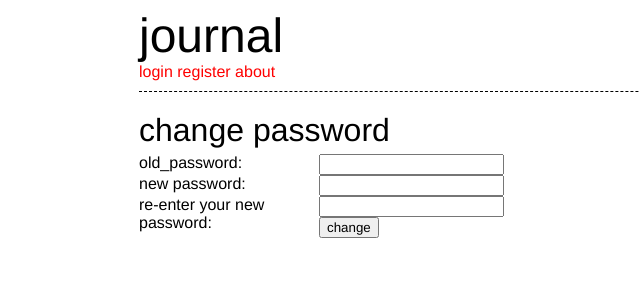
After one commit to drewbharris/journal, a Python web app: template templates/main/change_password.html in a window 1280 px wide. The commit adds this page. Shown: the top 300 px of the page, without its empty margins (151-791 px from the left). Run offline with Jinja, Linux system fonts and the light colour scheme; the template is opened without the code that fills it, so the values that code supplies are empty, except form fields; form fields are guessed from the names that the template uses.

Commit message:
added [non-functional] password reset form

```diff
--- a/templates/base.html
+++ b/templates/base.html
@@ -61,8 +61,10 @@ a:hover
 			journal
 		</div>
 		{% if user.is_authenticated %}
+		<a href="/you">you</a>
 		<a href="/post">post</a>
 		<a href="/logout/">logout</a>
+		<a href="/you/change_password">change password</a>
 		<a href="/about">about</a>
 		{% else %}
 		<a href="/login/">login</a>
--- /dev/null
+++ b/templates/main/change_password.html
@@ -0,0 +1,52 @@
+{% extends "base.html" %}
+
+{% block title %}change password{% endblock %}
+{% block heading %}change password{% endblock %}
+
+{% block content %}
+
+<form action="" method="post">
+        <div class="field">
+
+        <div class="reg_field"><label for="old_password">old_password:</label></div>
+        {{ form.old_password }}
+
+        {% if form.old_password.errors %}
+            {% for error in form.old_password.errors %}
+                <span class="error_msg">
+                {{ error }}<br>
+                </span>
+
+            {% endfor %}
+        {% endif %}
+        </div>
+        <div class="field">
+
+        <div class="reg_field"><label for="new_password1">new password:</label></div>
+        {{ form.new_password1 }}
+
+        {% if form.new_password1.errors %}
+            {% for error in form.new_password1.errors %}
+                <span class="error_msg">
+                {{ error }}<br>
+                </span>
+
+            {% endfor %}
+        {% endif %}
+        </div>
+        <div class="field">
+        <div class="reg_field"><label for="new_password2">re-enter your new password:</label></div>
+        {{ form.new_password2 }}
+
+        {% if form.new_password2.errors %}
+            {% for error in form.new_password2.errors %}
+                <span class="error_msg">
+                {{ error }}<br>
+                </span>
+
+            {% endfor %}
+        {% endif %}
+        </div>
+        <input type="submit" value="change">
+</form>
+{% endblock %}
--- a/templates/main/profile.html
+++ b/templates/main/profile.html
@@ -1,7 +1,7 @@
 {% extends "base.html" %}
 
 
-{% block title %}profile{% endblock %}
+{% block title %}you{% endblock %}
 
 {% block heading %}you{% endblock %}
 
--- a/urls.py
+++ b/urls.py
@@ -13,7 +13,8 @@ urlpatterns = patterns('',
     (r'^register/$', 'main.views.register'),
     (r'^login/$', 'main.views.login'),
     (r'^logout/$', 'main.views.logout'),
-    (r'^profile/$', 'main.views.profile'),
+    (r'^you/change_password/$', 'main.views.change_password'),
+    (r'^you/$', 'main.views.profile'),
     # Uncomment the admin/doc line below to enable admin documentation:
     url(r'^admin/doc/', include('django.contrib.admindocs.urls')),
 
```
Also changed, not shown: apps/main/views.py (+12 -2 lines).
